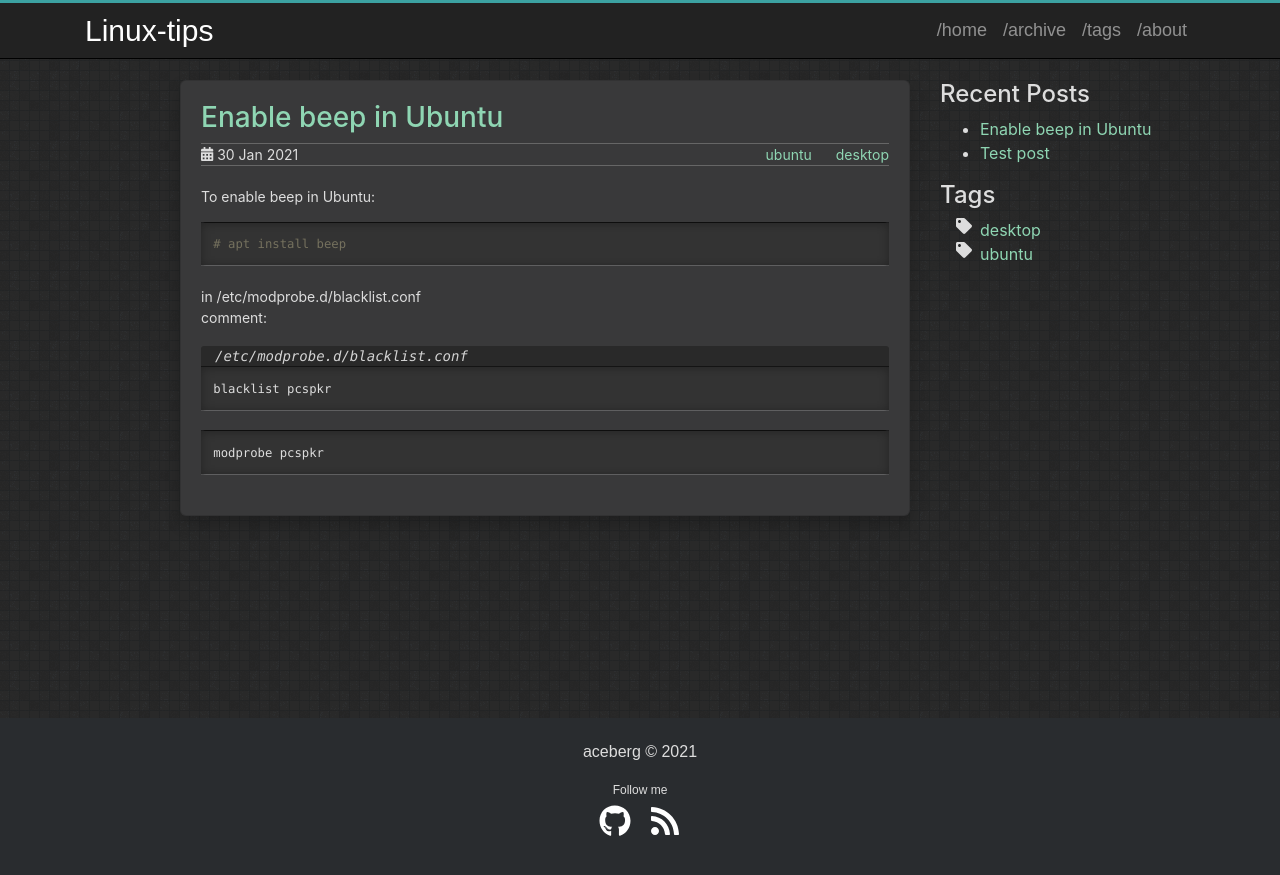
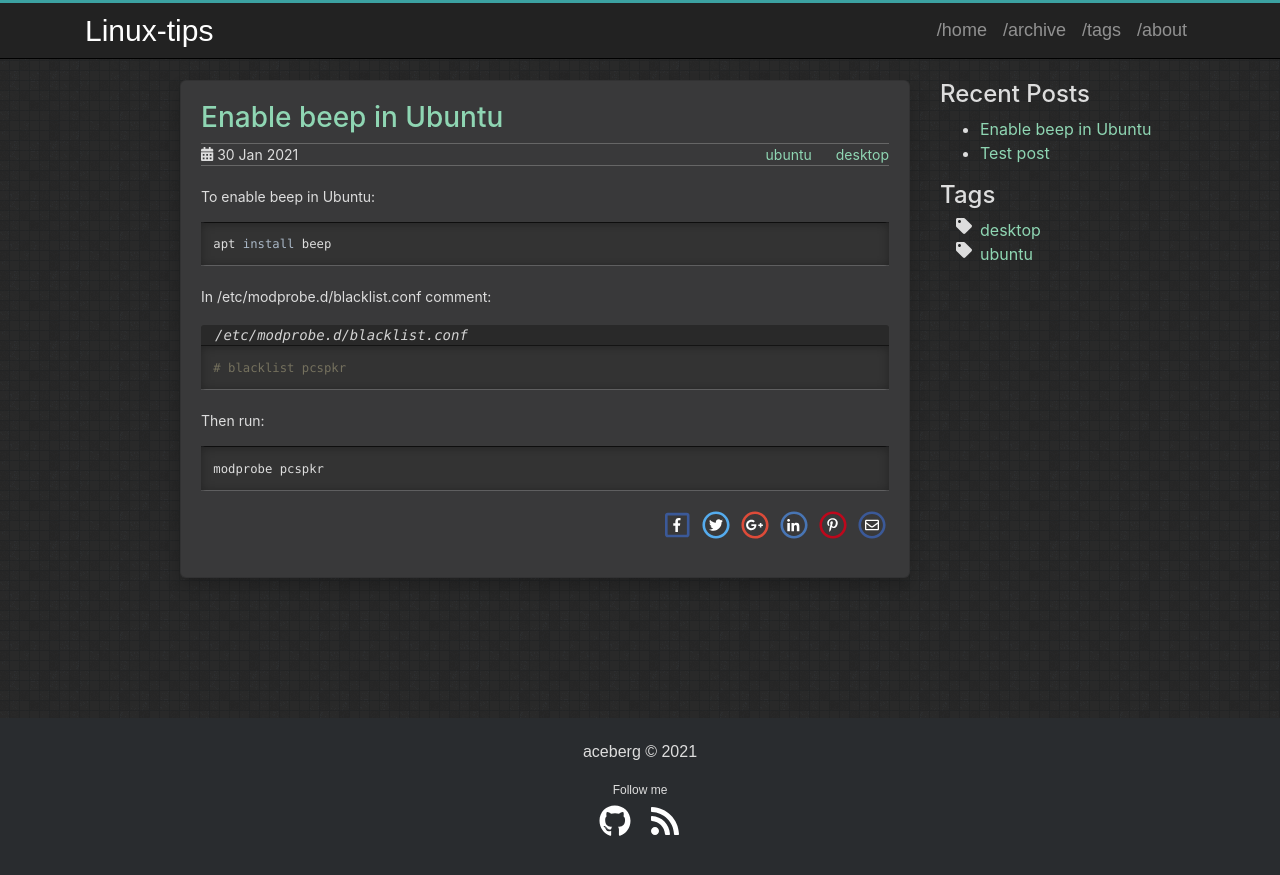
Before and after one commit to aceberg/linux-tips, a Jekyll site: the page built from _posts/2021-01-30-ubuntu-beep.md, in a window 1280 px wide. Shown: the top 875 px of the page. Built offline with Jekyll 4.4.1, drawn with Linux system fonts in a browser that asks for light colours.

Commit message:
code highlight2

```diff
--- a/_posts/2021-01-30-ubuntu-beep.md
+++ b/_posts/2021-01-30-ubuntu-beep.md
@@ -2,24 +2,24 @@
 layout: post
 title: "Enable beep in Ubuntu"
 date: 2021-01-30 12:25:06
-tags:
- - ubuntu
- - desktop
+share: true
+tags: ubuntu desktop
 ---
 
 To enable beep in Ubuntu:
 
 {% highlight bash %}
-# apt install beep
+apt install beep
 {% endhighlight %}
 
-in /etc/modprobe.d/blacklist.conf
-comment:
+In /etc/modprobe.d/blacklist.conf comment:
 >/etc/modprobe.d/blacklist.conf
 {:.filename}
 {% highlight bash %}
-blacklist pcspkr
+# blacklist pcspkr
 {% endhighlight bash %}
+
+Then run:
 
 {% highlight bash %}
 modprobe pcspkr
```
